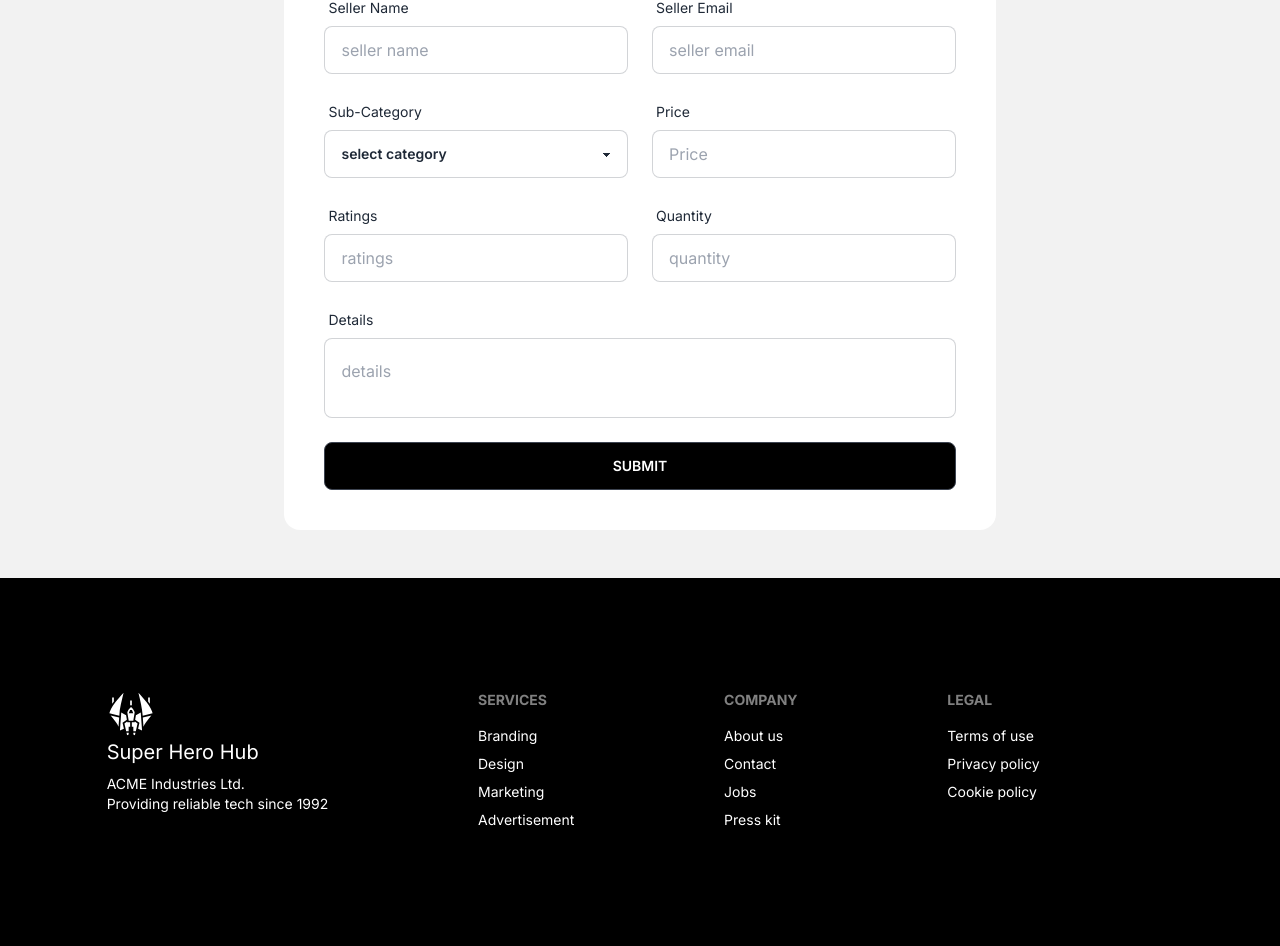
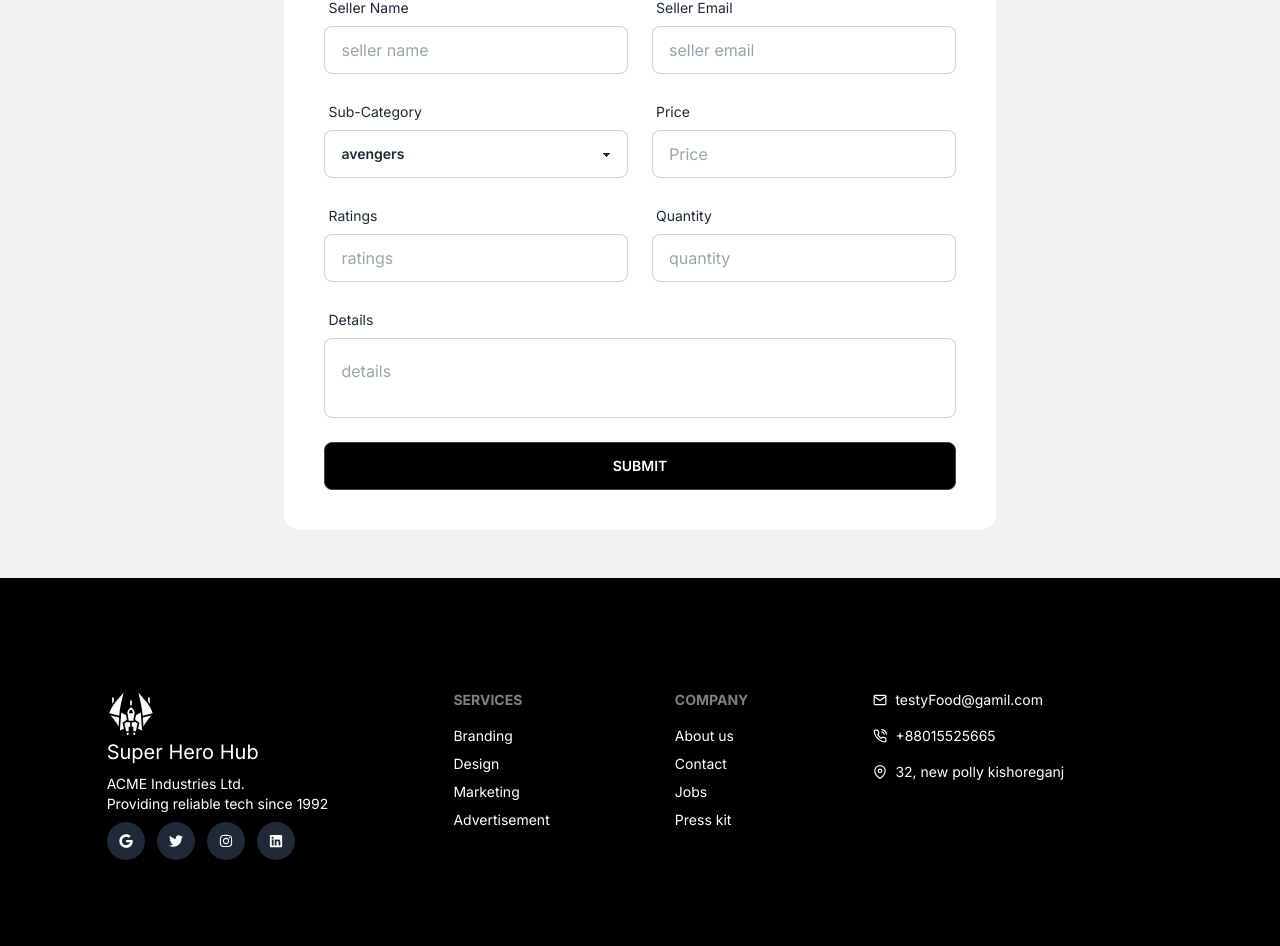
Before and after one commit to souravbsk/superherohub-client-side, a React (Vite) app: page /addtoy in a window 1280 px wide. Shown: the part 398-1344 px from the top of the page. Built offline with nearby package versions, Linux system fonts and the light colour scheme; no server answers.

Commit message:
add to toy page from create done

```diff
--- a/src/Pages/AddToy/AddToy.jsx
+++ b/src/Pages/AddToy/AddToy.jsx
@@ -1,10 +1,57 @@
-import React from "react";
+import React, { useContext } from "react";
+import { AuthContext } from "../../Providers/AuthProvider";
+import { toast } from "react-toastify";
 
 const AddToy = () => {
+  const { user } = useContext(AuthContext);
+
+  const handleSubmitToy = (e) => {
+    e.preventDefault();
+    const form = e.target;
+    const photo = form.photo.value;
+    const toytitle = form.toytitle.value;
+    const sellername = form.sellername.value;
+    const sellermail = user.email;
+    const category = form.category.value;
+    const price = form.price.value;
+    const ratings = form.ratings.value;
+    const quantity = form.quantity.value;
+    const details = form.details.value;
+
+    if (price < 0) {
+      toast.error("please enter a valid price");
+      return;
+    }
+    if (quantity < 0) {
+      toast.error("please enter a positive value");
+      return;
+    }
+    if (ratings < 0) {
+      toast.error("please enter a positive value");
+      return;
+    }
+
+    const newToy = {
+      photo,
+      toytitle,
+      sellername,
+      sellermail,
+      category,
+      price,
+      ratings,
+      quantity,
+      details,
+    };
+    console.log(newToy);
+  };
+
   return (
     <div className=" bg-base-200 py-12">
       <div className="mt-5  container">
-        <form className="bg-white  md:p-10 p-5 rounded-2xl md:w-8/12 mx-auto">
+        <form
+          onSubmit={handleSubmitToy}
+          className="bg-white  md:p-10 p-5 rounded-2xl md:w-8/12 mx-auto"
+        >
           <h1 className="text-xl md:text-3xl mb-5 text-center font-semibold">
             Add a Super Hero Toy
           </h1>
@@ -16,6 +63,7 @@ const AddToy = () => {
               <input
                 name="photo"
                 type="text"
+                required
                 placeholder="toy Photo URL"
                 className="input input-bordered"
               />
@@ -26,6 +74,7 @@ const AddToy = () => {
               </label>
               <input
                 name="toytitle"
+                required
                 type="text"
                 placeholder="toy name"
                 className="input input-bordered"
@@ -40,6 +89,8 @@ const AddToy = () => {
               <input
                 name="sellername"
                 type="text"
+                required
+                defaultValue={user?.displayName}
                 placeholder="seller name"
                 className="input input-bordered"
               />
@@ -49,8 +100,11 @@ const AddToy = () => {
                 <span className="label-text">Seller Email</span>
               </label>
               <input
+                readOnly
                 name="sellermail"
+                required
                 type="text"
+                defaultValue={user?.email}
                 placeholder="seller email"
                 className="input input-bordered"
               />
@@ -61,13 +115,15 @@ const AddToy = () => {
               <label className="label">
                 <span className="label-text">Sub-Category</span>
               </label>
-              <select name="category" className="select select-bordered w-full max-w-xs">
-                <option disabled selected>
-                  select category
-                </option>
-                <option>avengers</option>
-                <option>justice league</option>
-                <option>star wars</option>
+              <select
+                required
+                name="category"
+                defaultValue="avengers"
+                className="select select-bordered w-full max-w-xs"
+              >
+                <option value="avengers">avengers</option>
+                <option value="justice-league">justice league</option>
+                <option value="star-wars">star wars</option>
               </select>
             </div>
             <div className="form-control w-full">
@@ -76,7 +132,9 @@ const AddToy = () => {
               </label>
               <input
                 name="price"
-                type="text"
+                required
+                type="number"
+                min={0}
                 placeholder="Price"
                 className="input input-bordered"
               />
@@ -88,8 +146,11 @@ const AddToy = () => {
                 <span className="label-text">Ratings</span>
               </label>
               <input
-              name="rating"
-                type="text"
+                name="ratings"
+                type="number"
+                required
+                min={0}
+                max={5}
                 placeholder="ratings"
                 className="input input-bordered"
               />
@@ -100,7 +161,9 @@ const AddToy = () => {
               </label>
               <input
                 name="quantity"
-                type="text"
+                required
+                min={0}
+                type="number"
                 placeholder="quantity"
                 className="input input-bordered"
               />
@@ -113,6 +176,7 @@ const AddToy = () => {
               </label>
               <textarea
                 name="details"
+                required
                 placeholder="details"
                 className="input h-20 pt-5 resize-none input-bordered"
               ></textarea>
--- a/src/Shared/Footer/Footer.jsx
+++ b/src/Shared/Footer/Footer.jsx
@@ -1,6 +1,8 @@
 import React from "react";
 import { GiStarfighter } from "react-icons/gi";
 import { Link } from "react-router-dom";
+import {FiMail, FiMapPin, FiPhoneCall} from "react-icons/fi"
+import {FaGoogle, FaInstagram, FaLinkedin, FaTwitter} from "react-icons/fa"
 
 const Footer = () => {
   return (
@@ -18,6 +20,12 @@ const Footer = () => {
             <br />
             Providing reliable tech since 1992
           </p>
+          <ul className="flex items-center gap-3">
+            <Link><li className="px-3 rounded-full py-3 bg-gray-800 "><FaGoogle></FaGoogle></li></Link>
+            <Link><li className="px-3 rounded-full py-3 bg-gray-800 "><FaTwitter></FaTwitter></li></Link>
+            <Link><li className="px-3 rounded-full py-3 bg-gray-800 "><FaInstagram></FaInstagram></li></Link>
+            <Link><li className="px-3 rounded-full py-3 bg-gray-800 "><FaLinkedin></FaLinkedin></li></Link>
+          </ul>
         </div>
         <div>
           <span className="footer-title">Services</span>
@@ -34,10 +42,20 @@ const Footer = () => {
           <a className="link link-hover">Press kit</a>
         </div>
         <div>
-          <span className="footer-title">Legal</span>
-          <a className="link link-hover">Terms of use</a>
-          <a className="link link-hover">Privacy policy</a>
-          <a className="link link-hover">Cookie policy</a>
+          <ul class="text-white space-y-4">
+            <li class="flex items-center gap-2">
+            <FiMail></FiMail>
+              <Link to="#">testyFood@gamil.com</Link>
+            </li>
+            <li class="flex items-center gap-2">
+              <FiPhoneCall></FiPhoneCall>
+              <Link to="#">+88015525665</Link>
+            </li>
+            <li class="flex items-center gap-2">
+              <FiMapPin></FiMapPin>
+              <Link to="#">32, new polly kishoreganj</Link>
+            </li>
+          </ul>
         </div>
       </footer>
       <div className="text-center text-white pb-5">
```
Lines whose indentation alone changed are shown as unchanged.
